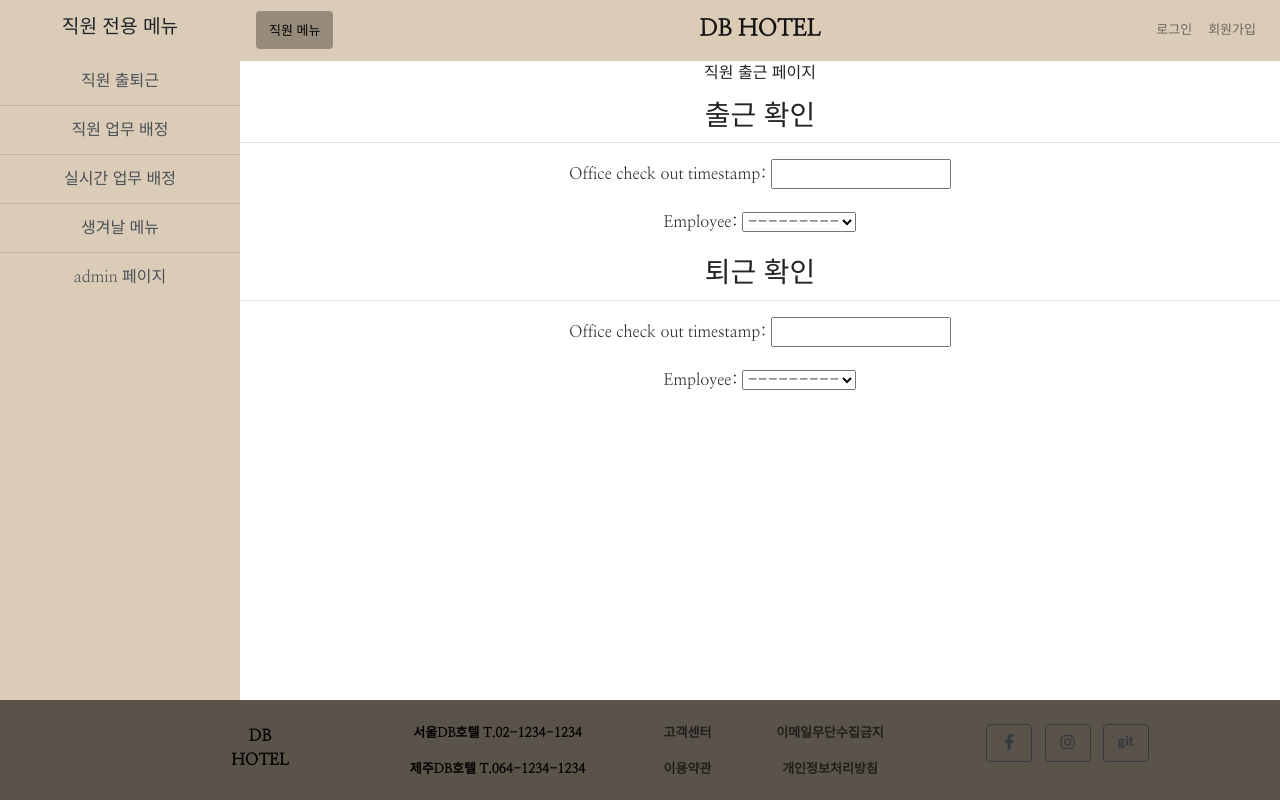
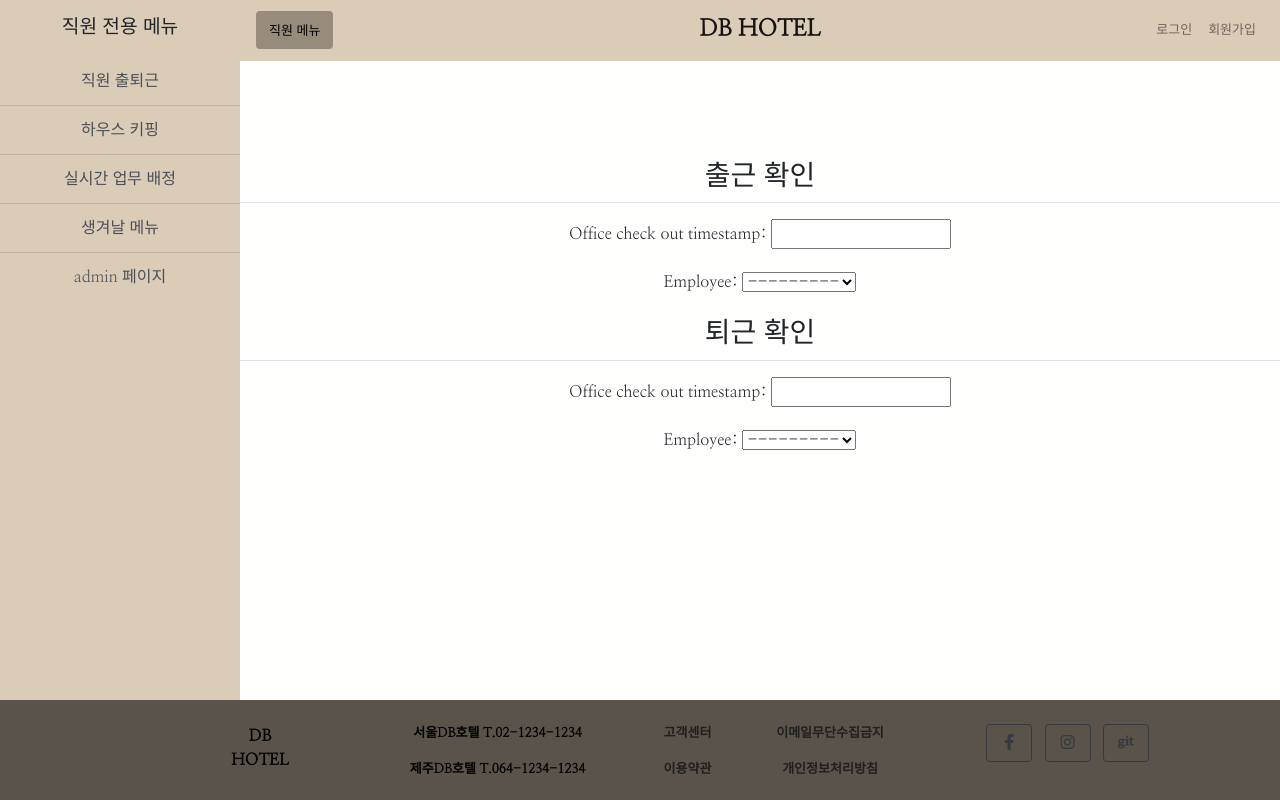
Before and after one commit to jaehoonkimm/DB_is_Free-Hotel_DB_System, a Django app: page /employeeattendance/ in a window 1280 px wide. Run offline with Django 3.2, Linux system fonts and the light colour scheme; data that the repository does not hold is empty; some libraries are stand-ins or nearby versions.

Commit message:
modify employee pages margin,button

```diff
--- a/function/main_app/templates/base2.html
+++ b/function/main_app/templates/base2.html
@@ -19,8 +19,11 @@
             width: 100%;
             height: 100%;
             text-align: center;
+
         }
-
+        .para{
+            margin-top: 100px;
+        }
         .navbar {
             font-family: 'Nanum Myeongjo', serif;
             background-color: rgb(219, 204, 184);
@@ -92,13 +95,13 @@
     <div class="d-flex" id="wrapper">
 
         <!-- Sidebar -->
-        <div class="" id="sidebar-wrapper">
+        <div id="sidebar-wrapper">
             <div class="sidebar-heading">직원 전용 메뉴</div>
             <div class="list-group list-group-flush">
                 <a href="/employeeattendance/" class="list-group-item list-group-item-action"
                     style="background-color: rgb(219, 204, 184);">직원 출퇴근</a>
                 <a href="/emtaskassign/" class="list-group-item list-group-item-action"
-                    style="background-color: rgb(219, 204, 184);">직원 업무 배정</a>
+                    style="background-color: rgb(219, 204, 184);">하우스 키핑</a>
                 <a href="/realtimeclaims/" class="list-group-item list-group-item-action"
                     style="background-color: rgb(219, 204, 184);">실시간 업무 배정</a>
                 <a href="#" class="list-group-item list-group-item-action"
--- a/function/main_app/templates/employee_attendance.html
+++ b/function/main_app/templates/employee_attendance.html
@@ -4,17 +4,19 @@
 {% providers_media_js %}
 
 {% block title %}
-    <title>Employee Attendance Page</title>
+<title>Employee Attendance Page</title>
 {% endblock title %}
 
 {% block contents %}
 
-직원 출근 페이지
-<h3 class="my-3 border-bottom pb-2">출근 확인</h3>
+<div class="para">
+    <h3 class="my-3 border-bottom pb-2">출근 확인</h3>
     {% csrf_token %}
     {{ form.as_p }}
 
-<h3 class="my-3 border-bottom pb-2">퇴근 확인</h3>
+    <h3 class="my-3 border-bottom pb-2">퇴근 확인</h3>
     {% csrf_token %}
     {{ form.as_p }}
+</div>
+
 {% endblock contents %}
```
Also changed, not shown: function/main_app/templates/em_task_assign.html (+4 -4 lines), function/main_app/templates/realtime_claims.html (+5 -3 lines).
